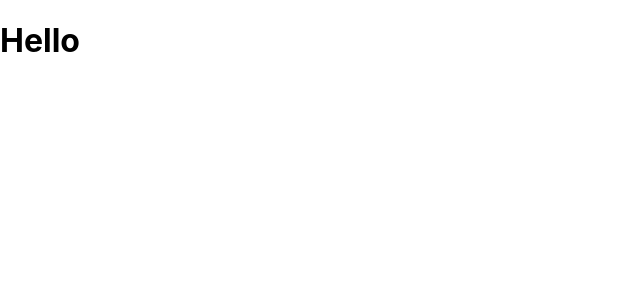
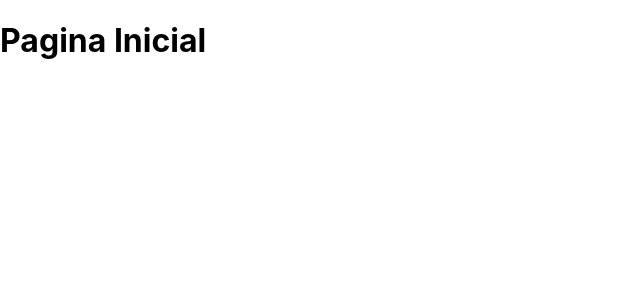
Before and after one commit to HudsonFelipe/clean-stock, a React (Create React App) app: page / in a window 1280 px wide. Shown: the top 300 px of the page, without its empty margins (0-640 px from the left). Built offline with nearby package versions, Linux system fonts and the light colour scheme.

Commit message:
feat: implement initial routing configuration
- Add route setup in app.js
- Create home page routes
- Set up basic routing structure

```diff
--- a/src/App.js
+++ b/src/App.js
@@ -1,7 +1,9 @@
+import React from 'react';
+import Rts from './routes';
 
 function App() {
   return (
-    <h1>Hello</h1>
+    <Rts />
   );
 }
 
--- /dev/null
+++ b/src/pages/Home/index.js
@@ -0,0 +1,11 @@
+import React from 'react';
+
+const Home = () => {
+    return (
+        <div>
+            <h1>Pagina Inicial</h1>
+        </div>
+    );
+};
+
+export default Home;
--- /dev/null
+++ b/src/routes/index.js
@@ -0,0 +1,15 @@
+import React from "react";
+import { BrowserRouter as Router, Route, Routes } from "react-router-dom";
+import Home from "../pages/Home";
+
+const Rts = () => {
+    return (
+        <Router>
+            <Routes>
+                <Route exact path="/" element={<Home />}/>
+            </Routes>
+        </Router>
+    );
+};
+
+export default Rts;
```
